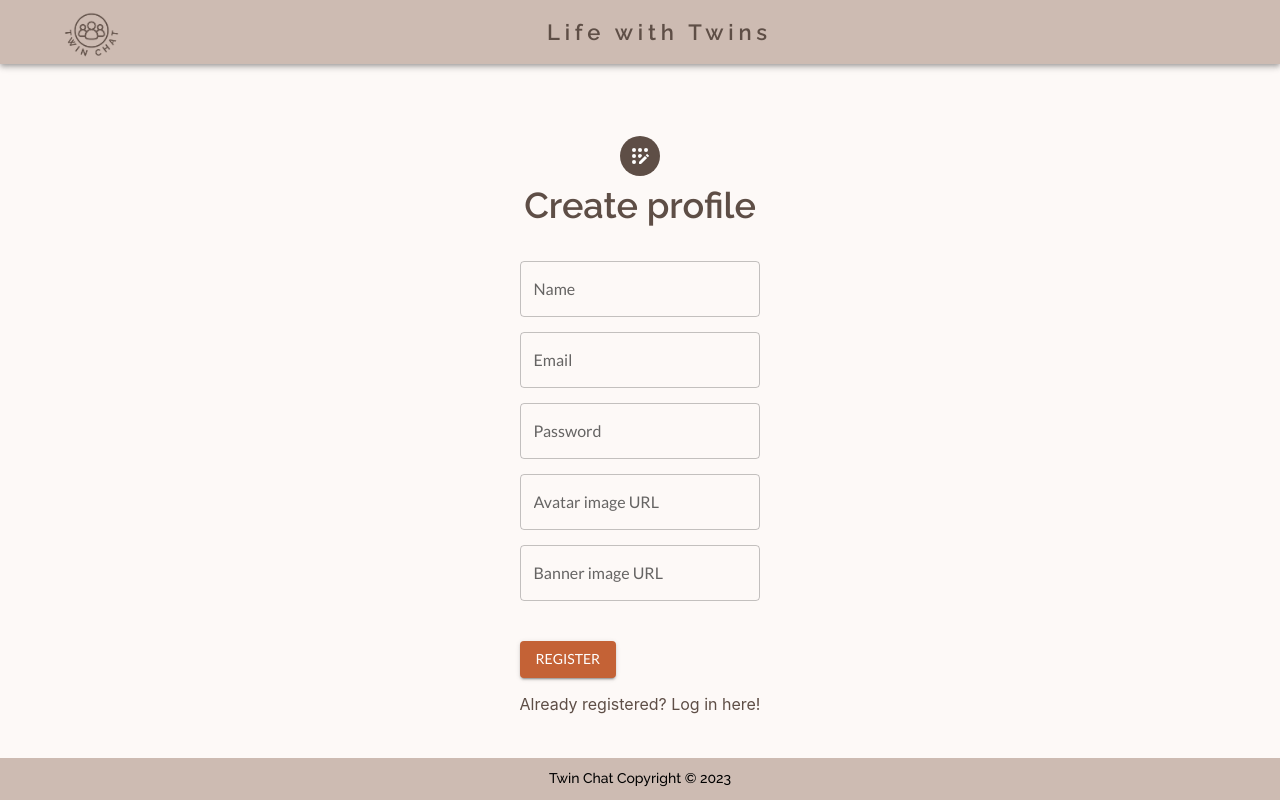
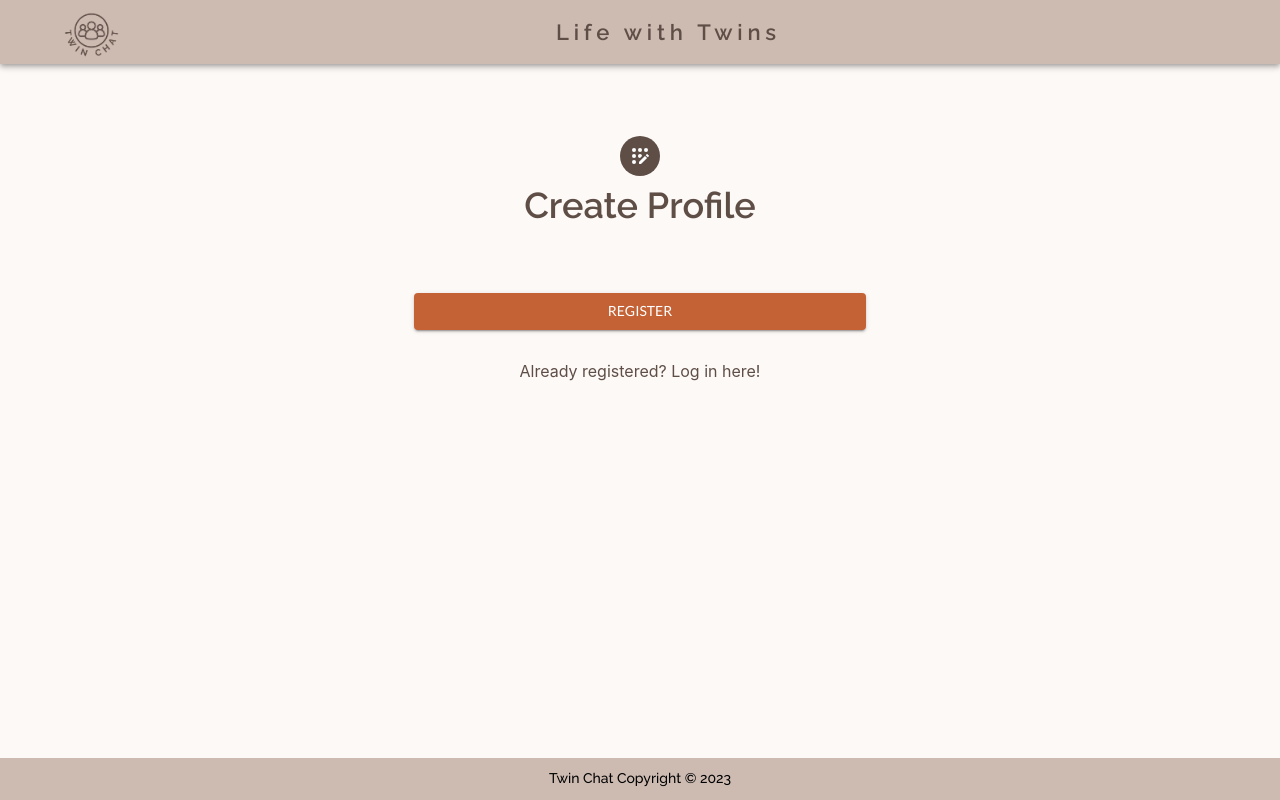
Before and after one commit to coding-chef77/exam-2, a React (Create React App) app: page /register in a window 1280 px wide. Built offline with nearby package versions, Linux system fonts and the light colour scheme.

Commit message:
Major update on all files

```diff
--- a/src/components/Footer.js
+++ b/src/components/Footer.js
@@ -1,5 +1,4 @@
 import { Box, Typography } from "@mui/material";
-import React from "react";
 
 export default function Footer() {
   return (
@@ -16,10 +15,12 @@ export default function Footer() {
         padding: "10px 0",
         textAlign: "center",
       }}
+      aria-label="Footer"
     >
       <Typography variant="subtitle2">
         Twin Chat Copyright © {new Date().getFullYear()}
       </Typography>
+      {/* Optional: Add links or other info here */}
     </Box>
   );
 }
--- a/src/components/Header.js
+++ b/src/components/Header.js
@@ -9,6 +9,7 @@ export default function Header({
 }) {
   return (
     <Box mb="30px">
+      {heading && (
         <Typography
           color="background.dark"
           variant="h1"
@@ -18,42 +19,51 @@ export default function Header({
         >
           {heading}
         </Typography>
+      )}
+      {subheading && (
         <Typography
           color="background.dark"
           variant="h2"
-        component="h3"
+          component="h2"
           fontWeight="bold"
           fontSize="22px"
         >
           {subheading}
         </Typography>
+      )}
+      {title && (
         <Typography
           color="background.dark"
           variant="h3"
-        component="h2"
+          component="h3"
           fontWeight="bold"
           fontSize="36px"
           sx={{ mb: "5px" }}
         >
           {title}
         </Typography>
+      )}
+      {subtitle1 && (
         <Typography
           color="textSecondary"
           variant="h5"
-        component="h5"
+          component="h4"
           fontSize="24px"
           fontWeight="medium"
         >
           {subtitle1}
         </Typography>
+      )}
+      {subtitle2 && (
         <Typography
           color="background.dark"
-        variant="h5"
-        component="h6"
+          variant="h6"
+          component="h5"
           fontSize="18px"
         >
           {subtitle2}
         </Typography>
+      )}
     </Box>
   );
 }
--- a/src/components/navbar/NavBar.js
+++ b/src/components/navbar/NavBar.js
@@ -1,6 +1,6 @@
-import React, { useState, useEffect } from "react";
+import { useState, useContext } from "react";
 import { Link, useNavigate } from "react-router-dom";
-import { useAuth, AuthContext } from "../../context/AuthContext";
+import { AuthContext } from "../../context/AuthContext";
 import {
   AppBar,
   Box,
@@ -16,7 +16,7 @@ import logo from "./logo/logo.png";
 import AvatarImage from "./ProfileAvatar";
 
 export default function NavBar() {
-  const { auth, setAuth } = useAuth(AuthContext);
+  const { auth, setAuth } = useContext(AuthContext);
   const navigate = useNavigate();
 
   const handleLogout = () => {
@@ -25,127 +25,89 @@ export default function NavBar() {
     navigate("/");
   };
 
-  const settings = [
+  const settings = auth
+    ? [
         { name: "Profile", link: "/myprofile" },
-    { name: "Logout", link: "" },
-  ];
+        { name: "Logout", action: handleLogout },
+      ]
+    : [];
 
   const [anchorElUser, setAnchorElUser] = useState(null);
 
-  useEffect(() => {
-    setAnchorElUser(null);
-  }, [auth]);
+  const handleOpenUserMenu = (event) => setAnchorElUser(event.currentTarget);
+  const handleCloseUserMenu = () => setAnchorElUser(null);
 
-  const handleOpenUserMenu = (event) => {
-    setAnchorElUser(event.currentTarget);
-  };
-
-  const handleCloseUserMenu = () => {
-    setAnchorElUser(null);
-  };
+  const renderMenuItems = () =>
+    settings.map((setting) => (
+      <MenuItem
+        key={setting.name}
+        onClick={setting.action || handleCloseUserMenu}
+      >
+        <Link
+          to={setting.link || "#"}
+          style={{ textDecoration: "none", color: "#333" }}
+        >
+          <Typography textAlign="center">{setting.name}</Typography>
+        </Link>
+      </MenuItem>
+    ));
 
   return (
-    <AppBar position="static" style={{ backgroundColor: "hsl(20, 21%, 75%)" }}>
+    <AppBar position="static" sx={{ backgroundColor: "hsl(20, 21%, 75%)" }}>
       <Container maxWidth="lg">
         <Toolbar disableGutters>
-          <a href={auth ? "/posts" : "/"}>
-            <img src={logo} sx={{}} height="55px" alt="Logo" />
-          </a>
+          <Link to={auth ? "/posts" : "/"} style={{ marginRight: 2 }}>
+            <img src={logo} height="55px" alt="Logo" />
+          </Link>
+          {/* Title for different screen sizes */}
           <Typography
             variant="h2"
-            noWrap
-            component="a"
-            href={auth ? "/posts" : "/"}
-            sx={{
-              mr: 2,
-              display: { xs: "none", md: "flex" },
-              flexGrow: 1,
-              letterSpacing: ".3rem",
-              color: "background.dark",
-              textDecoration: "none",
-              justifyContent: "center",
-            }}
+            component={Link}
+            to={auth ? "/posts" : "/"}
+            sx={{ ...commonTitleStyles, display: { xs: "none", md: "flex" } }}
           >
             Life with Twins
           </Typography>
           <Typography
             variant="h6"
-            noWrap
-            component="a"
-            href={auth ? "/posts" : "/"}
-            sx={{
-              mr: 2,
-              display: { xs: "flex", md: "none" },
-              flexGrow: 1,
-              letterSpacing: ".3rem",
-              color: "background.dark",
-              textDecoration: "none",
-              justifyContent: "center",
-            }}
+            component={Link}
+            to={auth ? "/posts" : "/"}
+            sx={{ ...commonTitleStyles, display: { xs: "flex", md: "none" } }}
           >
             Life with Twins
           </Typography>
 
+          {auth && (
             <Box sx={{ flexGrow: -1 }}>
-            {auth ? (
-              <>
               <Tooltip title="Open settings">
                 <IconButton onClick={handleOpenUserMenu} sx={{ p: 0 }}>
                   <AvatarImage />
                 </IconButton>
               </Tooltip>
               <Menu
-                  sx={{
-                    mt: "45px",
-                  }}
+                sx={{ mt: "45px" }}
                 id="menu-appbar"
                 anchorEl={anchorElUser}
-                  anchorOrigin={{
-                    vertical: "top",
-                    horizontal: "right",
-                  }}
+                anchorOrigin={{ vertical: "top", horizontal: "right" }}
                 keepMounted
-                  transformOrigin={{
-                    vertical: "top",
-                    horizontal: "right",
-                  }}
+                transformOrigin={{ vertical: "top", horizontal: "right" }}
                 open={Boolean(anchorElUser)}
                 onClose={handleCloseUserMenu}
               >
-                  {settings.map((setting) => (
-                    <MenuItem
-                      key={setting.name}
-                      onClick={
-                        setting.name === "Logout"
-                          ? handleLogout
-                          : handleCloseUserMenu
-                      }
-                      sx={{
-                        backgroundColor: "#fff",
-                        "&:hover": {
-                          backgroundColor: "background.main",
-                        },
-                      }}
-                    >
-                      <Link to={setting.link}>
-                        <Typography
-                          textAlign="center"
-                          sx={{
-                            color: "#333",
-                            padding: "4px 8px",
-                          }}
-                        >
-                          {setting.name}
-                        </Typography>
-                      </Link>
-                    </MenuItem>
-                  ))}
+                {renderMenuItems()}
               </Menu>
-              </>
-            ) : null}
             </Box>
+          )}
         </Toolbar>
       </Container>
     </AppBar>
   );
 }
+
+const commonTitleStyles = {
+  flexGrow: 1,
+  letterSpacing: ".3rem",
+  color: "background.dark",
+  textDecoration: "none",
+  justifyContent: "center",
+};
--- a/src/components/navbar/ProfileAvatar.js
+++ b/src/components/navbar/ProfileAvatar.js
@@ -1,38 +1,33 @@
-import { useState, useEffect, useContext } from "react";
-import { BASE_URL, PROFILE_URL } from "../../constants/api";
-import useLocalStorage from "../../hooks/useLocalStorage";
+import { useEffect, useState, useContext } from "react";
 import { AuthContext } from "../../context/AuthContext";
 import Avatar from "@mui/material/Avatar";
+import { BASE_URL, PROFILE_URL } from "../../constants/api";
 
 export default function ProfileAvatar() {
-  const [name, setName] = useLocalStorage("name");
+  const { auth } = useContext(AuthContext);
   const [profileAvatar, setProfileAvatar] = useState("");
-  const { auth } = useContext(AuthContext);
-  const { accessToken } = auth;
 
   useEffect(() => {
-    setName(auth.name);
-  }, [auth.name, setName]);
-
-  const url = BASE_URL + PROFILE_URL + `/${name}`;
-
+    const fetchAvatar = async () => {
+      const url = `${BASE_URL}${PROFILE_URL}/${auth.name}`;
       const options = {
         headers: {
           "Content-Type": "application/json",
-      Authorization: `Bearer ${accessToken}`,
+          Authorization: `Bearer ${auth.accessToken}`,
         },
       };
 
-  const fetchAvatar = async () => {
+      try {
         const response = await fetch(url, options);
         const data = await response.json();
-
         setProfileAvatar(data.avatar);
+      } catch (error) {
+        console.error("Error fetching profile avatar:", error);
+      }
     };
 
-  useEffect(() => {
-    fetchAvatar();
-  });
+    if (auth) fetchAvatar();
+  }, [auth]);
 
-  return <Avatar alt="profile avatar" src={profileAvatar} />;
+  return <Avatar alt="Profile Avatar" src={profileAvatar} />;
 }
--- a/src/pages/CreatePostPage.js
+++ b/src/pages/CreatePostPage.js
@@ -35,7 +35,7 @@ export default function CreatePostPage() {
   const { auth } = useContext(AuthContext);
   const { accessToken } = auth;
   const [error, setError] = useState("");
-  const [loading, setLoading] = useState(true);
+  const [isSubmitting, setIsSubmitting] = useState(false);
 
   const navigate = useNavigate();
 
@@ -48,10 +48,11 @@ export default function CreatePostPage() {
   });
 
   useEffect(() => {
-    setLoading(false);
+    setIsSubmitting(false);
   }, []);
 
   const onSubmit = (data) => {
+    setIsSubmitting(true);
     const options = {
       method: "POST",
       headers: {
@@ -67,7 +68,7 @@ export default function CreatePostPage() {
       })
       .then((data) => {
         navigate("/posts");
-        setLoading(false);
+        setIsSubmitting(false);
       })
       .catch((error) => setError(error.message));
   };
@@ -75,9 +76,6 @@ export default function CreatePostPage() {
   return (
     <Container>
       <BackButton />
-      {loading ? (
-        <CircularProgress />
-      ) : (
       <Box
         sx={{
           marginTop: 8,
@@ -86,63 +84,51 @@ export default function CreatePostPage() {
           alignItems: "center",
         }}
       >
-          <Header title={"Create a Post"} />
-          <Typography
-            variant="body1"
-            style={{ width: "300px", marginBottom: "5px" }}
+        <Header title="Create a Post" />
+        <Typography variant="body1" sx={{ width: 300, mb: 2 }}>
+          What's on your mind? Share ideas or challenges with other members.
+        </Typography>
+        {error && <Alert severity="error">{error}</Alert>}
+        <form onSubmit={handleSubmit(onSubmit)}>
+          <Box
+            sx={{
+              display: "flex",
+              flexDirection: "column",
+              width: 300,
+              gap: 2,
+            }}
           >
-            What's on your mind? Share ideas or challenges with other members
-          </Typography>
-
-          {error && (
-            <Alert variant="outlined" severity="error">
-              <strong>{error}</strong>
-            </Alert>
-          )}
-
-          <form onSubmit={handleSubmit(onSubmit)}>
-            <Box sx={{ display: "flex", flexDirection: "column" }}>
             <TextField
-                style={{ width: "300px", margin: "5px 0" }}
               label="Title"
-                type="text"
-                id="title"
               {...register("title")}
               error={!!errors.title}
               helperText={errors.title?.message}
             />
-
             <TextField
-                style={{ width: "300px", margin: "5px 0" }}
               label="Message"
               multiline
               rows={4}
-                id="body"
               {...register("body")}
               error={!!errors.body}
               helperText={errors.body?.message}
             />
-
             <TextField
-                style={{ width: "300px", margin: "5p 0" }}
               label="Image URL"
-                type="text"
-                id="media"
               {...register("media")}
               error={!!errors.media}
               helperText={errors.media?.message}
             />
-            </Box>
             <Button
               type="submit"
               variant="contained"
-              style={{ margin: "10px 0" }}
+              sx={{ mt: 2 }}
+              disabled={isSubmitting}
             >
-              Create Post
+              {isSubmitting ? <CircularProgress size={24} /> : "Create Post"}
             </Button>
+          </Box>
         </form>
       </Box>
-      )}
     </Container>
   );
 }
--- a/src/pages/PostsPage.js
+++ b/src/pages/PostsPage.js
@@ -1,10 +1,10 @@
 import PostsList from "../components/PostsList";
-import { useState, useEffect, useContext } from "react";
+import { useState, useEffect, useContext, useCallback } from "react";
 import { Link } from "react-router-dom";
 import { BASE_URL, POSTS_URL } from "../constants/api";
 import { AuthContext } from "../context/AuthContext";
 import CommonButton from "../common/commonButton/CommonButton";
-import { Container, Box } from "@mui/material";
+import { Container, Box, Alert } from "@mui/material";
 import CircularProgress from "@mui/material/CircularProgress";
 
 const url =
@@ -12,43 +12,42 @@ const url =
 
 export default function PostsPage() {
   const { auth } = useContext(AuthContext);
-  const { accessToken } = auth;
   const [posts, setPosts] = useState([]);
   const [loading, setLoading] = useState(true);
+  const [error, setError] = useState("");
 
-  useEffect(() => {
+  const fetchPosts = useCallback(async () => {
     try {
-      if (!auth) {
-        throw new Error("No auth token found in localStorage");
-      }
       const options = {
         headers: {
           "Content-Type": "application/json",
-          Authorization: `Bearer ${accessToken}`,
+          Authorization: `Bearer ${auth.accessToken}`,
         },
       };
-      fetch(url, options)
-        .then((response) => {
+      const response = await fetch(url, options);
       if (!response.ok) {
         throw new Error(`Error ${response.status}`);
       }
-          return response.json();
-        })
-        .then((data) => {
+      const data = await response.json();
       setPosts(data);
+    } catch (e) {
+      setError(e.message);
+    } finally {
       setLoading(false);
-        })
-        .catch((error) => console.log(error.message));
-    } catch (e) {
-      console.log(e.message);
     }
-  }, [accessToken, auth]);
+  }, [auth.accessToken]);
+
+  useEffect(() => {
+    fetchPosts();
+  }, [fetchPosts]);
 
   return (
     <Container maxWidth="lg">
       {loading ? (
         <CircularProgress />
       ) : (
+        <>
+          {error && <Alert severity="error">{error}</Alert>}
           <Box
             sx={{
               display: "flex",
@@ -58,11 +57,10 @@ export default function PostsPage() {
           >
             <Link to="/newPost">
               <CommonButton variant="contained" sx={{ margin: "10px" }}>
-              Create a post!
+                Create a Post
               </CommonButton>
             </Link>
           </Box>
-      )}
           <Box
             sx={{
               display: "flex",
@@ -72,6 +70,8 @@ export default function PostsPage() {
           >
             <PostsList posts={posts} />
           </Box>
+        </>
+      )}
     </Container>
   );
 }
--- a/src/pages/RegisterPage.js
+++ b/src/pages/RegisterPage.js
@@ -1,8 +1,8 @@
-import React, { useState } from "react";
+import { useState } from "react";
 import { Link, useNavigate } from "react-router-dom";
 import { BASE_URL, REGISTER_URL } from "../constants/api";
 import Header from "../components/Header";
-import { useForm, Controller } from "react-hook-form";
+import { useForm } from "react-hook-form";
 import { yupResolver } from "@hookform/resolvers/yup";
 import * as yup from "yup";
 import {
@@ -10,8 +10,8 @@ import {
   Button,
   Container,
   Avatar,
-  TextField,
   Alert,
+  CircularProgress,
 } from "@mui/material";
 import AppRegistrationRoundedIcon from "@mui/icons-material/AppRegistrationRounded";
 
@@ -25,7 +25,6 @@ const schema = yup.object().shape({
     .string()
     .matches(/^[a-zA-Z0-9_]*$/, "Use only letters, numbers and underscores")
     .required("Please enter a username"),
-
   email: yup
     .string()
     .matches(emailRegExp, "An @stud.noroff.no email is required")
@@ -39,19 +38,16 @@ const schema = yup.object().shape({
 });
 
 export default function RegisterPage() {
-  const {
-    control,
-    handleSubmit,
-    formState: { errors },
-  } = useForm({
+  const { handleSubmit } = useForm({
     resolver: yupResolver(schema),
   });
 
   const [error, setError] = useState("");
-
+  const [isSubmitting, setIsSubmitting] = useState(false);
   const navigate = useNavigate();
 
   const handleRegister = async (data) => {
+    setIsSubmitting(true);
     const newUser = {
       name: data.name,
       email: data.email,
@@ -68,22 +64,20 @@ export default function RegisterPage() {
         body: JSON.stringify(newUser),
       });
       if (response.ok) {
-        const json = await response.json();
         navigate("/login");
-      } else if (response.status === 400) {
-        const error = await response.json();
-        setError("You have an account, please log in");
       } else {
-        const error = await response.json();
-        setError(error.message);
+        const errorResponse = await response.json();
+        setError(errorResponse.message);
       }
     } catch (e) {
       setError(e.message);
+    } finally {
+      setIsSubmitting(false);
     }
   };
 
   return (
-    <Container omponent="main" maxWidth="lg">
+    <Container component="main" maxWidth="sm">
       <Box
         sx={{
           marginTop: 8,
@@ -95,104 +89,32 @@ export default function RegisterPage() {
         <Avatar sx={{ m: 1, bgcolor: "background.dark" }}>
           <AppRegistrationRoundedIcon />
         </Avatar>
-        <Header title="Create profile" />
+        <Header title="Create Profile" />
         {error && (
-          <Alert variant="filled" severity="info" sx={{ margin: 2 }}>
+          <Alert severity="error" sx={{ width: "100%", mt: 2 }}>
             {error}
           </Alert>
         )}
-        <form onSubmit={handleSubmit(handleRegister)}>
-          <Box
-            sx={{
-              display: "flex",
-              flexDirection: "column",
-              gap: "15px",
-              marginBottom: 2,
-            }}
+        <Box
+          component="form"
+          onSubmit={handleSubmit(handleRegister)}
+          sx={{ mt: 1, width: "100%" }}
+        >
+          {/* Controller components for form fields */}
+          {/* ... */}
+          <Button
+            type="submit"
+            fullWidth
+            variant="contained"
+            sx={{ mt: 3, mb: 2 }}
+            disabled={isSubmitting}
           >
-            <Controller
-              name="name"
-              control={control}
-              defaultValue=""
-              render={({ field }) => (
-                <TextField
-                  {...field}
-                  type="text"
-                  label="Name"
-                  error={Boolean(errors.name)}
-                  helperText={errors.name?.message}
-                />
-              )}
-            />
-            <Controller
-              name="email"
-              control={control}
-              defaultValue=""
-              render={({ field }) => (
-                <TextField
-                  {...field}
-                  type="text"
-                  label="Email"
-                  error={Boolean(errors.email)}
-                  helperText={errors.email?.message}
-                />
-              )}
-            />
-            <Controller
-              name="password"
-              control={control}
-              defaultValue=""
-              render={({ field }) => (
-                <TextField
-                  {...field}
-                  type="password"
-                  label="Password"
-                  error={Boolean(errors.password)}
-                  helperText={errors.password?.message}
-                />
-              )}
-            />
-            <Controller
-              name="avatar"
-              control={control}
-              defaultValue=""
-              render={({ field }) => (
-                <TextField
-                  {...field}
-                  type="text"
-                  label="Avatar image URL"
-                  error={Boolean(errors.avatar)}
-                  helperText={errors.avatar?.message}
-                />
-              )}
-            />
-            <Controller
-              name="banner"
-              control={control}
-              defaultValue=""
-              render={({ field }) => (
-                <TextField
-                  {...field}
-                  type="text"
-                  label="Banner  image URL"
-                  error={Boolean(errors.banner)}
-                  helperText={errors.banner?.message}
-                />
-              )}
-            />
-          </Box>
-          <Box
-            sx={{
-              display: "flex",
-              justifyContent: "baseline",
-            }}
-          >
-            <Button type="submit" variant="contained" sx={{ mt: 3, mb: 2 }}>
-              Register
-            </Button>
-          </Box>
-          <Link to="/login">Already registered? Log in here!</Link>
-        </form>
+            {isSubmitting ? <CircularProgress size={24} /> : "Register"}
+          </Button>
+        </Box>
+        <Link to="/login" style={{ marginTop: 15 }}>
+          Already registered? Log in here!
+        </Link>
       </Box>
     </Container>
   );
```
Also changed, not shown: src/components/PostsList.js (+20 -42 lines), src/components/UpdatePost.js (+6 -1 lines), src/pages/LandingPage.js (+20 -35 lines), src/pages/LoginPage.js (+27 -37 lines), src/pages/NotFoundPage.js (+22 -1 lines), 1 other file (tests, documents, lock files or other folders). Lines whose indentation alone changed are shown as unchanged.
